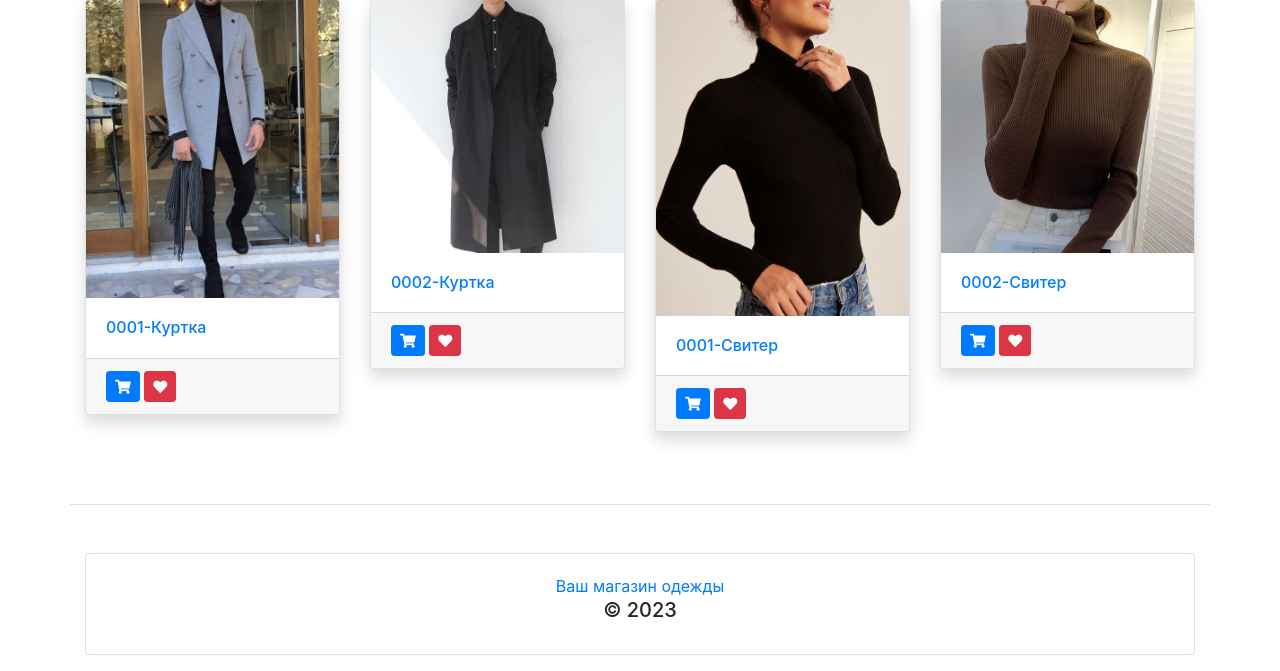
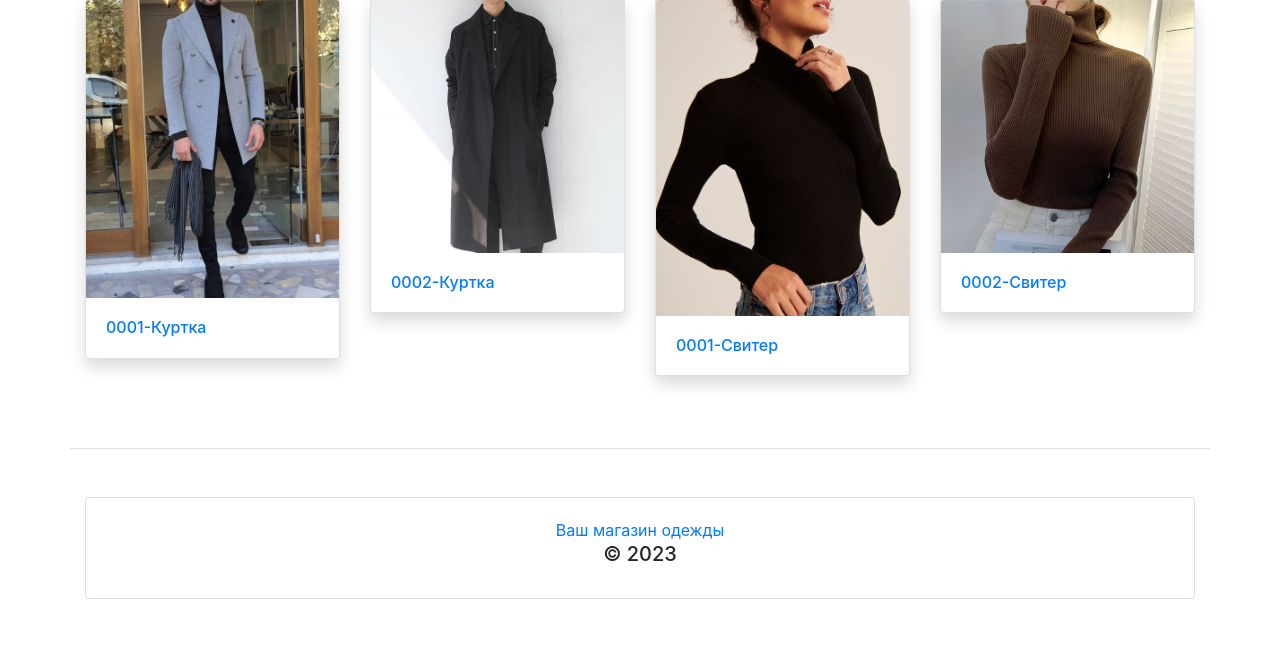
Before and after one commit to Jerrehy/clothning-ecom, a Django app: template main/templates/search.html in a window 1280 px wide. Shown: the part 144-815 px from the top of the page. After the commit the page ends 743 px from the top, so only its background shows below. Run offline with Django 4.2, Linux system fonts and the light colour scheme; the template is opened without the code that fills it: values that come from a table or form of the project are taken from there, others are empty; data comes from the database, SQL or seed files in the repository; some libraries are stand-ins or nearby versions.

Commit message:
Search page renew

```diff
--- a/main/templates/search.html
+++ b/main/templates/search.html
@@ -12,10 +12,6 @@
 			  <div class="card-body">
 			    <h6 class="card-text"><a href="/product/{{product.slug}}/{{product.id}}">{{product.title}}</a></h6>
 			  </div>
-			  <div class="card-footer">
-			  	<button class="btn btn-sm btn-primary"><i class="fa fa-shopping-cart"></i></button>
-			  	<button class="btn btn-sm btn-danger"><i class="fa fa-heart"></i></button>
-			  </div>
 			</div>
 		</div>
     {% endfor %}
```
